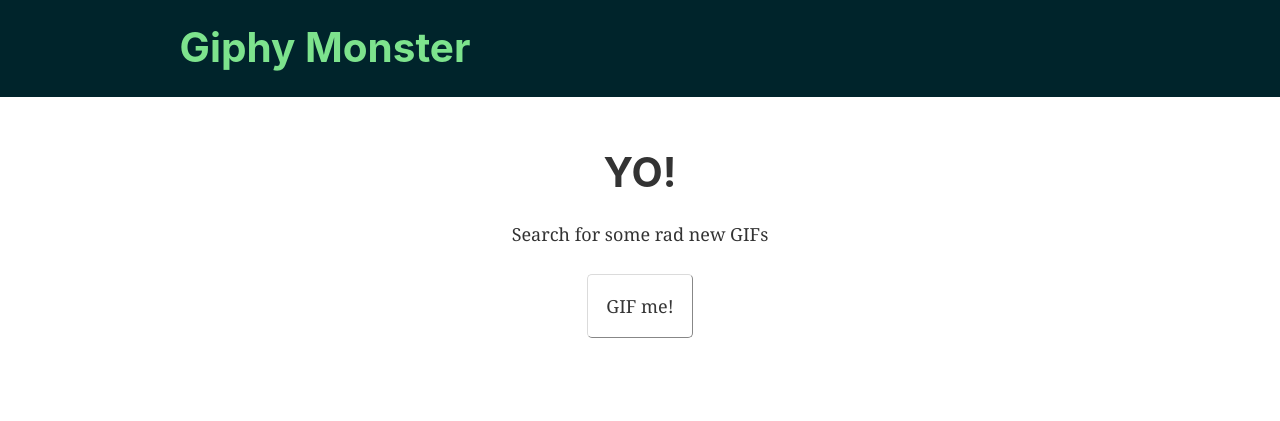
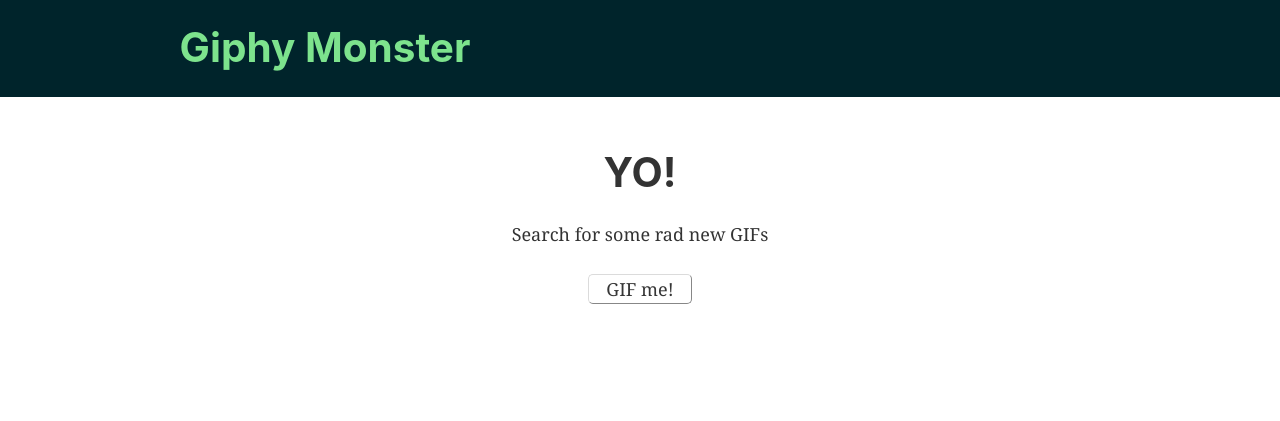
Before and after one commit to instant-coffee/Ed-the-gif-monster, a Gatsby site: page / in a window 1280 px wide. Built offline with nearby package versions, Linux system fonts and the light colour scheme; Gatsby itself is replaced by a stand-in of ours.

Commit message:
Update readme with issue and todo

```diff
--- a/src/components/basic.css
+++ b/src/components/basic.css
@@ -15,7 +15,6 @@
   color: #363636;
   cursor: pointer;
   justify-content: center;
-  padding: 1rem;
   text-align: center;
   white-space: nowrap;
   transition: all 250ms ease-in;
@@ -27,4 +26,6 @@
 
 .button > a {
   color: #363636;
+  display: block;
+  width: 5rem;
 }
```
Also changed, not shown: README.md.
